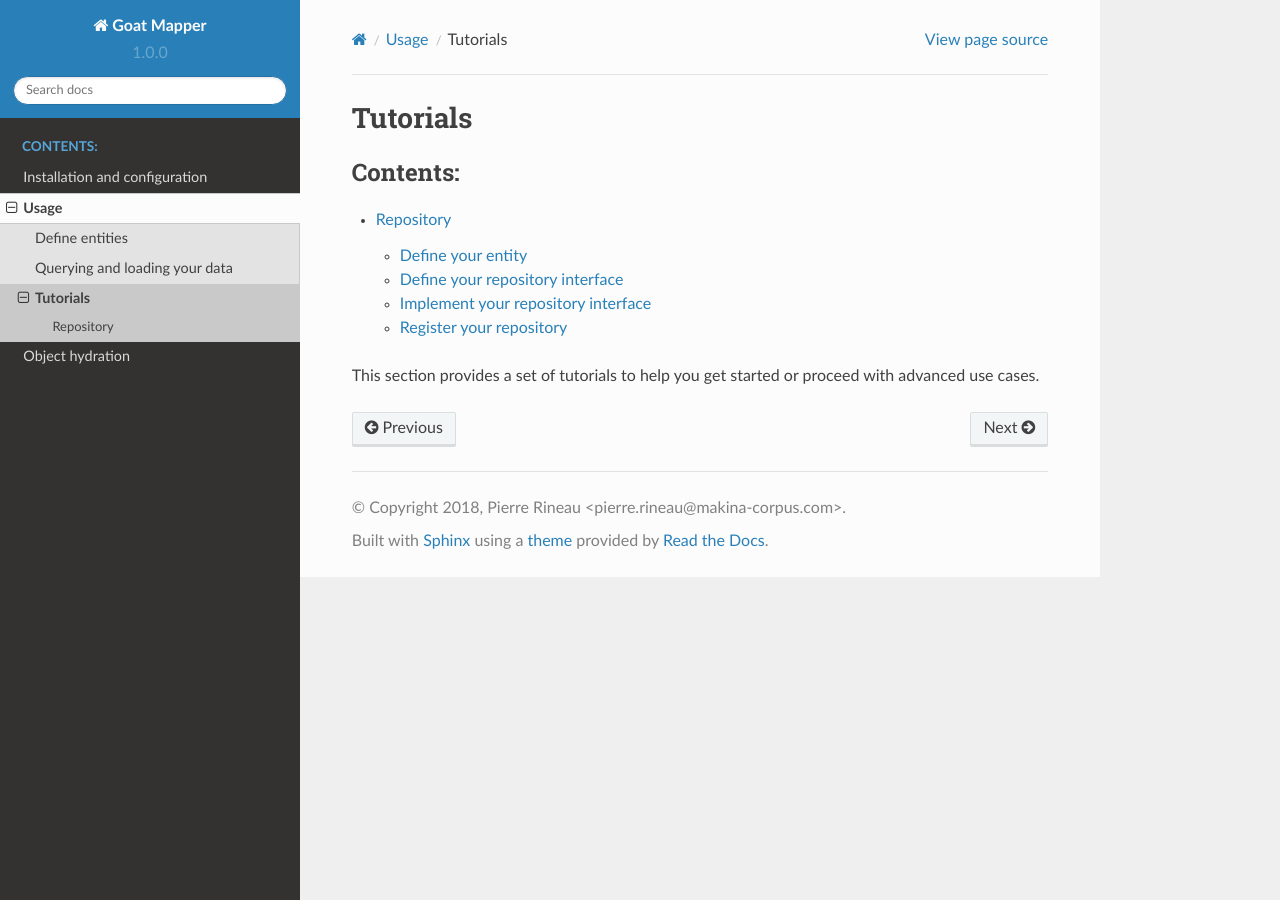
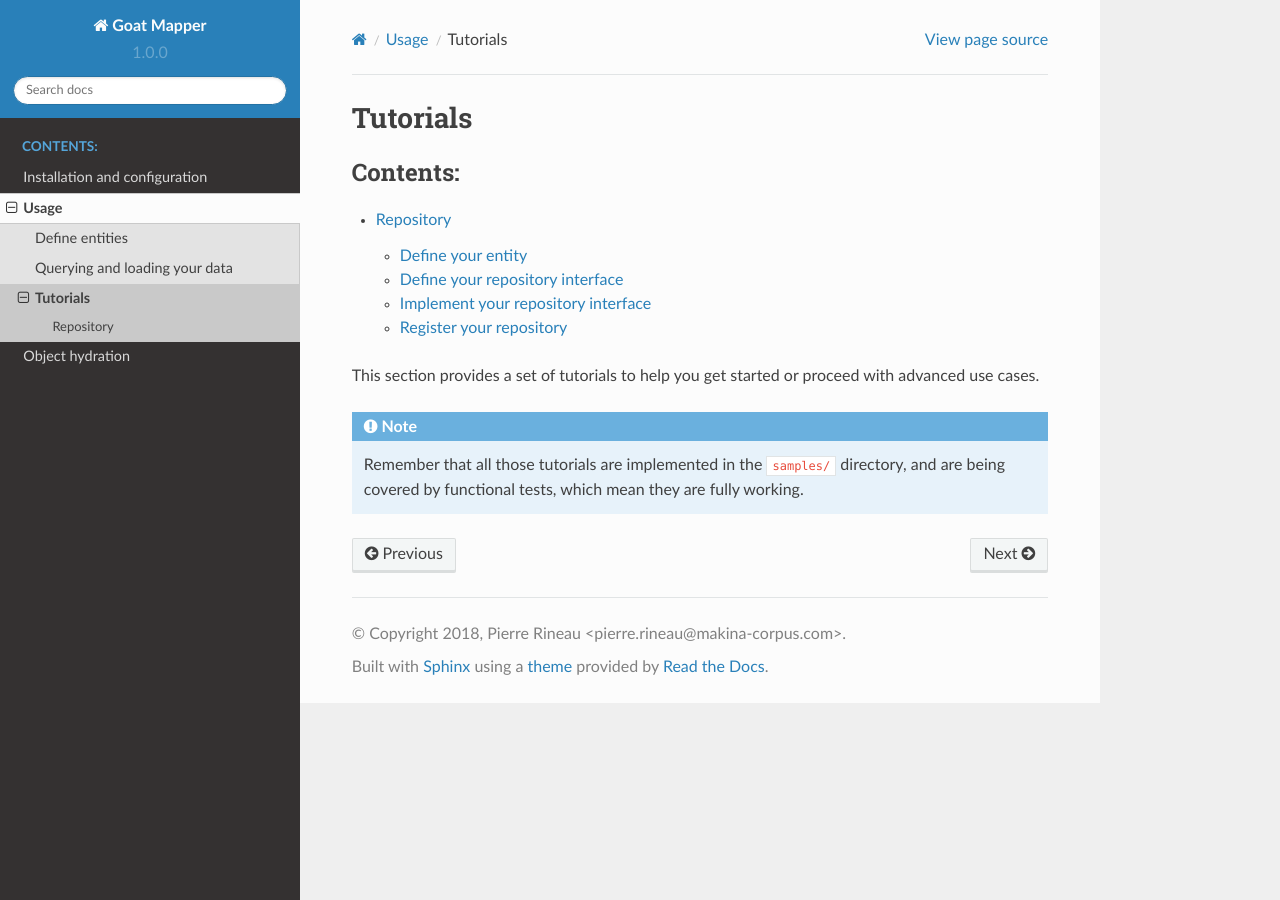
Before and after one commit to pounard/goat-mapper, a Sphinx documentation site: the page built from docs/usage/tutorials/index.rst, in a window 1280 px wide. Built offline with Sphinx 7.4.7 and the Read the Docs theme 2.0.0, drawn with Linux system fonts in a browser that asks for light colours.

Commit message:
minor documentation fixes

```diff
--- a/docs/usage/tutorials/index.rst
+++ b/docs/usage/tutorials/index.rst
@@ -11,3 +11,9 @@ Tutorials
 
 This section provides a set of tutorials to help you get started or proceed
 with advanced use cases.
+
+.. note::
+
+   Remember that all those tutorials are implemented in the ``samples/``
+   directory, and are being covered by functional tests, which mean they
+   are fully working.
--- a/docs/usage/tutorials/repository.rst
+++ b/docs/usage/tutorials/repository.rst
@@ -21,8 +21,9 @@ This tutorial will show you how to:
 During this whole tutorial, consider ``Goat\Mapper\Sample`` to be your own
 ``Vendor\Application`` namespace.
 
-You can find the working code under the ``samples/`` folder, they are being
-used for functional tests, so they always will be up to date.
+.. note::
+
+   You can find the working code in the ``samples/`` directory.
 
 Define your entity
 ^^^^^^^^^^^^^^^^^^
```
Also changed, not shown: README.md (+2 -2 lines).
